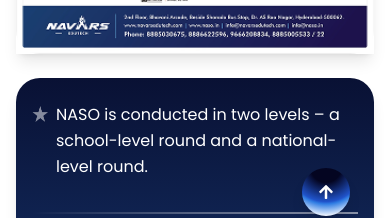
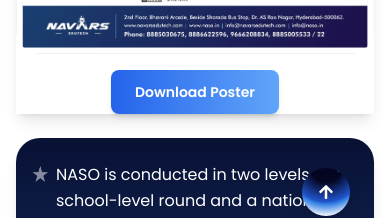
Before and after one commit to teckybot/BTL-UI, a React (Vite) app: page /naso in a window 390 px wide. Shown: the part 588-806 px from the top of the page. Built offline with nearby package versions, Linux system fonts and the light colour scheme; no server answers.

Commit message:
download poster button added

```diff
--- a/src/pages/Naso.jsx
+++ b/src/pages/Naso.jsx
@@ -1,7 +1,7 @@
 import React from "react";
 import starBullet from "../data/Naso/Star 5.png";
 import bgImage from "../data/Naso/Star 5.png";
-import Nasoimg from "../data/Naso/tempImageE0obcq 1.png";
+import Nasoimg from "../data/Naso/naso_poster(1).jpg";
 import Footer from "../components/Footer";
 // Import your decorative icons (replace with your actual paths)
 import icon1 from "../data/Naso/astronaut 1 (1).png";
@@ -33,12 +33,21 @@ export default function NasoInfoCard() {
           style={{ backgroundImage: `url(${bgImage})` }}
         >
           {/* Left Side - Image */}
-          <div className="w-full md:w-1/2 md:ml-[80px] md:mt-[80px] mt-[80px] shadow-lg">
+          <div className="w-full md:w-1/2 md:ml-[80px] md:mt-[80px] mt-[80px] shadow-lg flex flex-col items-center">
             <img
               src={Nasoimg}
               alt="NASO Poster"
               className="w-full h-auto rounded-3xl md:rounded-[50px]"
             />
+            <a
+              href={Nasoimg}
+              download="NASO_Poster.jpg"
+              className="mt-4 px-6 py-3 bg-gradient-to-r from-blue-600 to-blue-400
+               text-white text-sm md:text-base font-semibold rounded-lg
+               shadow-md hover:scale-105 hover:shadow-lg transition"
+            >
+              Download Poster
+            </a>
           </div>
 
           {/* Right Side - Content */}
```
Also changed, not shown: src/data/Naso/naso_poster(1).jpg (added).
